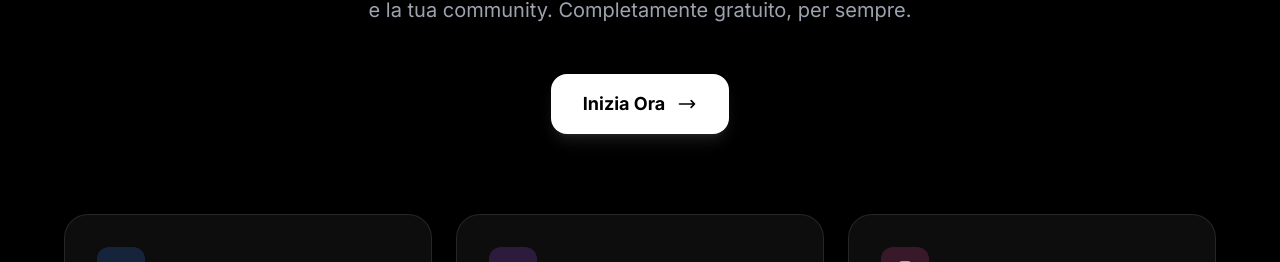
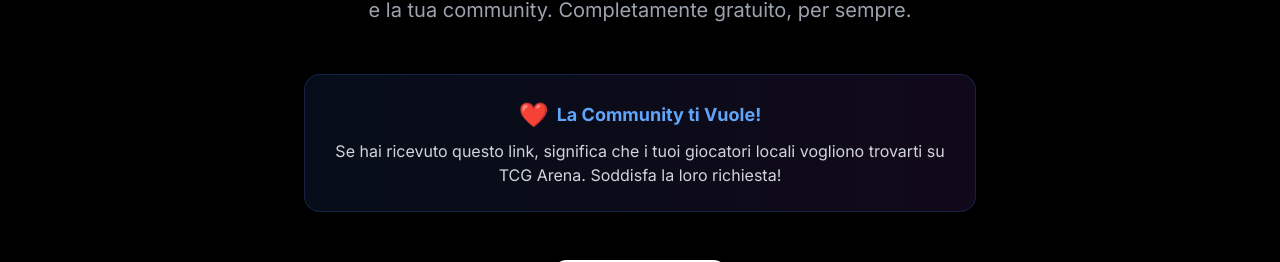
Before and after one commit to patriziopezzilli/TCGArena-Web, a React (Vite) app: page /invite-shop in a window 1280 px wide. Shown: the part 441-703 px from the top of the page. Built offline with nearby package versions, Linux system fonts and the light colour scheme; no server answers.

Commit message:
feat: Internationalize the ShopRecruitment page and add new marketing content with corresponding translations.

```diff
--- a/public/locales/it/translation.json
+++ b/public/locales/it/translation.json
@@ -302,5 +302,39 @@
             "urgent": "{{count}} urgenti",
             "goDashboard": "Vai alla dashboard"
         }
+    },
+    "shopRecruitment": {
+        "header": {
+            "register": "Registra Negozio"
+        },
+        "hero": {
+            "title1": "Porta il tuo Negozio",
+            "title2": "Nel Futuro",
+            "description": "Unisciti a TCG Arena e trasforma il modo in cui gestisci tornei, vendite e la tua community. Completamente gratuito, per sempre.",
+            "cta": "Inizia Ora"
+        },
+        "marketing": {
+            "title": "La Community ti Vuole!",
+            "message": "Se hai ricevuto questo link, significa che i tuoi giocatori locali vogliono trovarti su TCG Arena. Soddisfa la loro richiesta!"
+        },
+        "features": {
+            "visibility": {
+                "title": "Visibilità Totale",
+                "desc": "Raggiungi migliaia di giocatori nella tua zona. Il tuo negozio apparirà sulla mappa e nelle ricerche di chi cerca tornei e carte."
+            },
+            "management": {
+                "title": "Gestione Semplificata",
+                "desc": "Gestisci inventario, ordini e prenotazioni da un unico pannello di controllo intuitivo e moderno."
+            },
+            "tournaments": {
+                "title": "Tornei & Eventi",
+                "desc": "Crea e gestisci tornei con facilità. Pairing automatici, calcolo classifiche e notifiche push ai partecipanti."
+            }
+        },
+        "trust": {
+            "title": "Gratuito. Davvero.",
+            "desc": "Nessuna commissione, nessun abbonamento mensile. TCG Arena è nato per supportare la community e i negozi locali.",
+            "cta": "Registra il tuo negozio"
+        }
     }
 }
--- a/src/pages/ShopRecruitment.tsx
+++ b/src/pages/ShopRecruitment.tsx
@@ -1,6 +1,9 @@
 import { Link } from 'react-router-dom'
+import { useTranslation } from 'react-i18next'
 
 export default function ShopRecruitment() {
+    const { t } = useTranslation()
+
     return (
         <div className="min-h-screen bg-black text-white">
             {/* Header */}
@@ -15,7 +18,7 @@ export default function ShopRecruitment() {
                         to="/merchant/register"
                         className="px-6 py-2.5 bg-white text-black rounded-full font-bold text-sm hover:bg-gray-100 transition-colors"
                     >
-                        Registra Negozio
+                        {t('shopRecruitment.header.register')}
                     </Link>
                 </div>
             </header>
@@ -28,22 +31,32 @@ export default function ShopRecruitment() {
                     </div>
 
                     <h1 className="text-5xl md:text-7xl font-bold mb-8 tracking-tight">
-                        Porta il tuo Negozio <br />
+                        {t('shopRecruitment.hero.title1')} <br />
                         <span className="bg-gradient-to-r from-blue-400 via-purple-500 to-pink-500 bg-clip-text text-transparent">
-                            Nel Futuro
+                            {t('shopRecruitment.hero.title2')}
                         </span>
                     </h1>
 
                     <p className="text-xl text-gray-400 mb-12 max-w-2xl mx-auto leading-relaxed">
-                        Unisciti a TCG Arena e trasforma il modo in cui gestisci tornei, vendite e la tua community.
-                        Completamente gratuito, per sempre.
+                        {t('shopRecruitment.hero.description')}
                     </p>
+
+                    {/* Marketing Message - Community Want You */}
+                    <div className="max-w-2xl mx-auto mb-12 p-6 rounded-2xl bg-gradient-to-r from-blue-500/10 to-purple-500/10 border border-blue-500/20 text-center animate-bounce-subtle">
+                        <div className="flex items-center justify-center gap-2 mb-2">
+                            <span className="text-2xl">❤️</span>
+                            <h3 className="text-lg font-bold text-blue-400">{t('shopRecruitment.marketing.title')}</h3>
+                        </div>
+                        <p className="text-gray-300">
+                            {t('shopRecruitment.marketing.message')}
+                        </p>
+                    </div>
 
                     <Link
                         to="/merchant/register"
                         className="inline-flex items-center gap-3 px-8 py-4 bg-white text-black rounded-2xl font-bold text-lg hover:scale-105 transition-transform shadow-lg shadow-white/10"
                     >
-                        Inizia Ora
+                        {t('shopRecruitment.hero.cta')}
                         <svg className="w-5 h-5" fill="none" stroke="currentColor" viewBox="0 0 24 24">
                             <path strokeLinecap="round" strokeLinejoin="round" strokeWidth={2} d="M17 8l4 4m0 0l-4 4m4-4H3" />
                         </svg>
@@ -60,9 +73,9 @@ export default function ShopRecruitment() {
                                 <path strokeLinecap="round" strokeLinejoin="round" strokeWidth={2} d="M2.458 12C3.732 7.943 7.523 5 12 5c4.478 0 8.268 2.943 9.542 7-1.274 4.057-5.064 7-9.542 7-4.477 0-8.268-2.943-9.542-7z" />
                             </svg>
                         </div>
-                        <h3 className="text-xl font-bold mb-3">Visibilità Totale</h3>
+                        <h3 className="text-xl font-bold mb-3">{t('shopRecruitment.features.visibility.title')}</h3>
                         <p className="text-gray-400 leading-relaxed">
-                            Raggiungi migliaia di giocatori nella tua zona. Il tuo negozio apparirà sulla mappa e nelle ricerche di chi cerca tornei e carte.
+                            {t('shopRecruitment.features.visibility.desc')}
                         </p>
                     </div>
 
@@ -73,9 +86,9 @@ export default function ShopRecruitment() {
                                 <path strokeLinecap="round" strokeLinejoin="round" strokeWidth={2} d="M12 6V4m0 2a2 2 0 100 4m0-4a2 2 0 110 4m-6 8a2 2 0 100-4m0 4a2 2 0 110-4m0 4v2m0-6V4m6 6v10m6-2a2 2 0 100-4m0 4a2 2 0 110-4m0 4v2m0-6V4" />
                             </svg>
                         </div>
-                        <h3 className="text-xl font-bold mb-3">Gestione Semplificata</h3>
+                        <h3 className="text-xl font-bold mb-3">{t('shopRecruitment.features.management.title')}</h3>
                         <p className="text-gray-400 leading-relaxed">
-                            Gestisci inventario, ordini e prenotazioni da un unico pannello di controllo intuitivo e moderno.
+                            {t('shopRecruitment.features.management.desc')}
                         </p>
                     </div>
 
@@ -86,24 +99,24 @@ export default function ShopRecruitment() {
                                 <path strokeLinecap="round" strokeLinejoin="round" strokeWidth={2} d="M19 11H5m14 0a2 2 0 012 2v6a2 2 0 01-2 2H5a2 2 0 01-2-2v-6a2 2 0 012-2m14 0V9a2 2 0 00-2-2M5 11V9a2 2 0 012-2m0 0V5a2 2 0 012-2h6a2 2 0 012 2v2M7 7h10" />
                             </svg>
                         </div>
-                        <h3 className="text-xl font-bold mb-3">Tornei & Eventi</h3>
+                        <h3 className="text-xl font-bold mb-3">{t('shopRecruitment.features.tournaments.title')}</h3>
                         <p className="text-gray-400 leading-relaxed">
-                            Crea e gestisci tornei con facilità. Pairing automatici, calcolo classifiche e notifiche push ai partecipanti.
+                            {t('shopRecruitment.features.tournaments.desc')}
                         </p>
                     </div>
                 </div>
 
                 {/* Testimonial/Trust */}
                 <div className="max-w-3xl mx-auto text-center p-12 rounded-4xl bg-gradient-to-b from-white/5 to-transparent border border-white/10">
-                    <h2 className="text-3xl font-bold mb-6">Gratuito. Davvero.</h2>
+                    <h2 className="text-3xl font-bold mb-6">{t('shopRecruitment.trust.title')}</h2>
                     <p className="text-gray-400 text-lg mb-8">
-                        Nessuna commissione, nessun abbonamento mensile. TCG Arena è nato per supportare la community e i negozi locali.
+                        {t('shopRecruitment.trust.desc')}
                     </p>
                     <Link
                         to="/merchant/register"
                         className="text-white font-semibold flex items-center justify-center gap-2 hover:gap-4 transition-all"
                     >
-                        Registra il tuo negozio
+                        {t('shopRecruitment.trust.cta')}
                         <svg className="w-4 h-4" fill="none" stroke="currentColor" viewBox="0 0 24 24">
                             <path strokeLinecap="round" strokeLinejoin="round" strokeWidth={2} d="M14 5l7 7m0 0l-7 7m7-7H3" />
                         </svg>
```
Also changed, not shown: public/locales/en/translation.json (+35 -1 lines).
